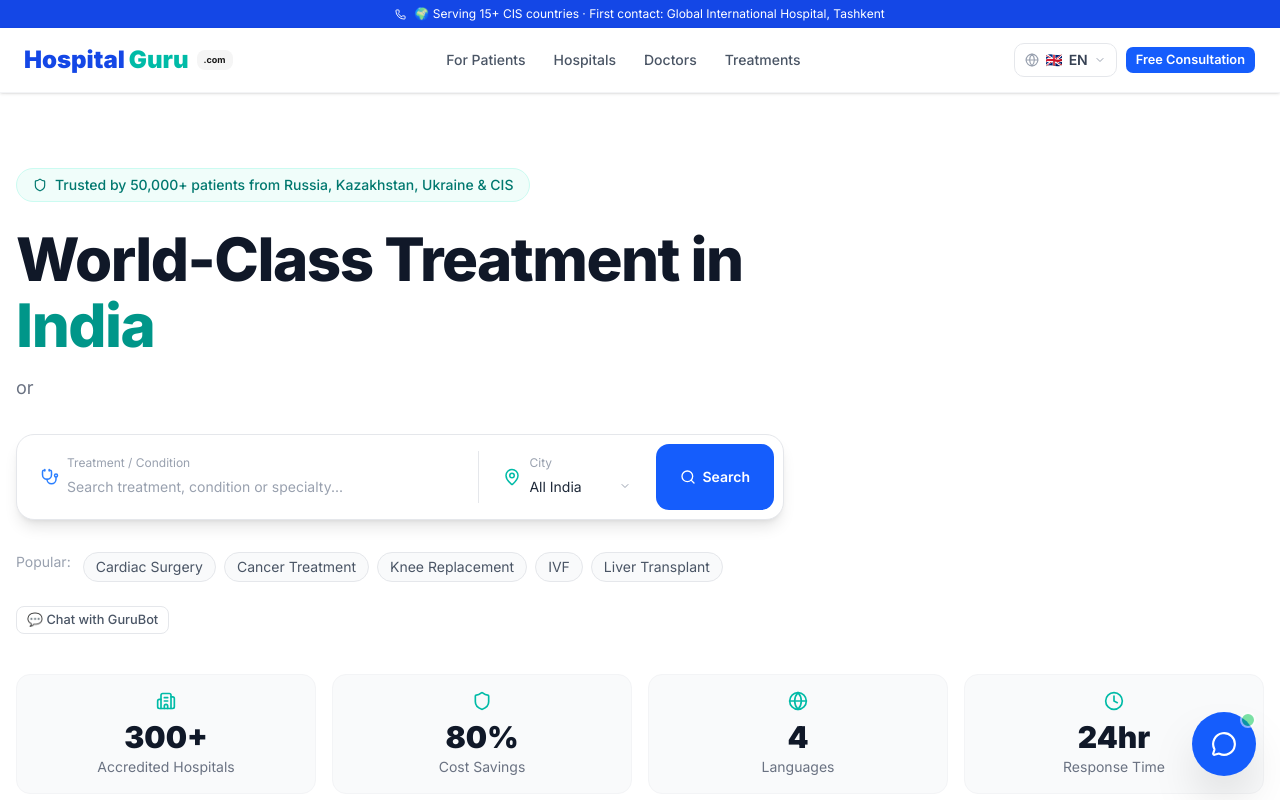
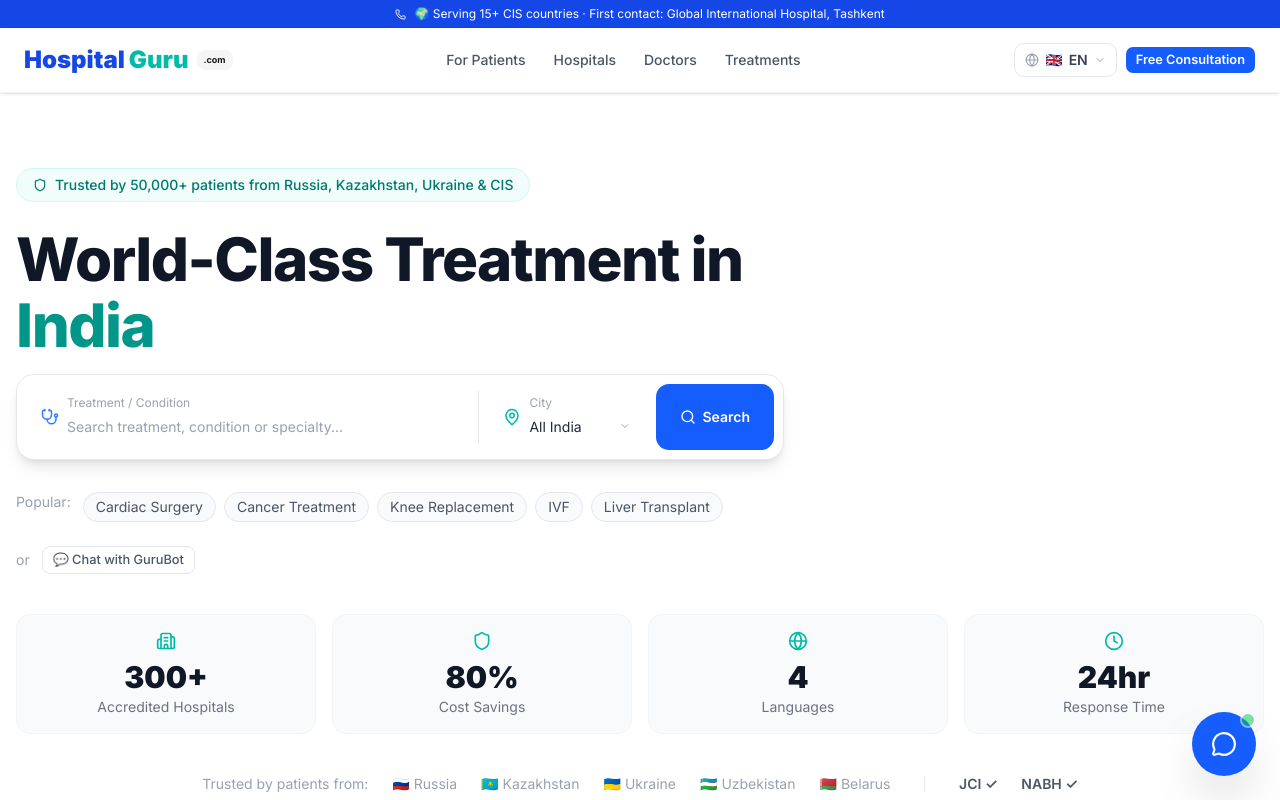
Before and after one commit to shezanusdf/hospital-guru, a Next.js app in the folder hospitalguru-app/: page / in a window 1280 px wide. Shown: the top 800 px of the page. Built offline with nearby package versions, Linux system fonts and the light colour scheme.

Commit message:
Hero: accent text on new line, fix 'or' placement

```diff
--- a/hospitalguru-app/src/components/HeroSection.tsx
+++ b/hospitalguru-app/src/components/HeroSection.tsx
@@ -53,11 +53,9 @@
           {/* Headline */}
           <h1 className="text-4xl md:text-5xl lg:text-[3.75rem] font-extrabold text-gray-900 leading-[1.1] tracking-tight mb-4">
             {t("hero_headline")}
-            {" "}
+            <br />
             <span className="text-teal-600">{t("hero_headline_accent")}</span>
           </h1>
-
-          <p className="text-gray-500 text-lg mb-8 max-w-2xl">{t("hero_or")}</p>
 
           {/* Search box */}
           <div className="bg-white rounded-2xl shadow-lg border border-gray-200 p-2 mb-8">
@@ -138,6 +136,7 @@
 
           {/* Chat CTA */}
           <div className="flex flex-wrap items-center gap-3 mb-10">
+            <span className="text-gray-400 text-sm">{t("hero_or")}</span>
             <Link
               href="#chatbot"
               className={cn(buttonVariants({ variant: "outline", size: "sm" }),
```
